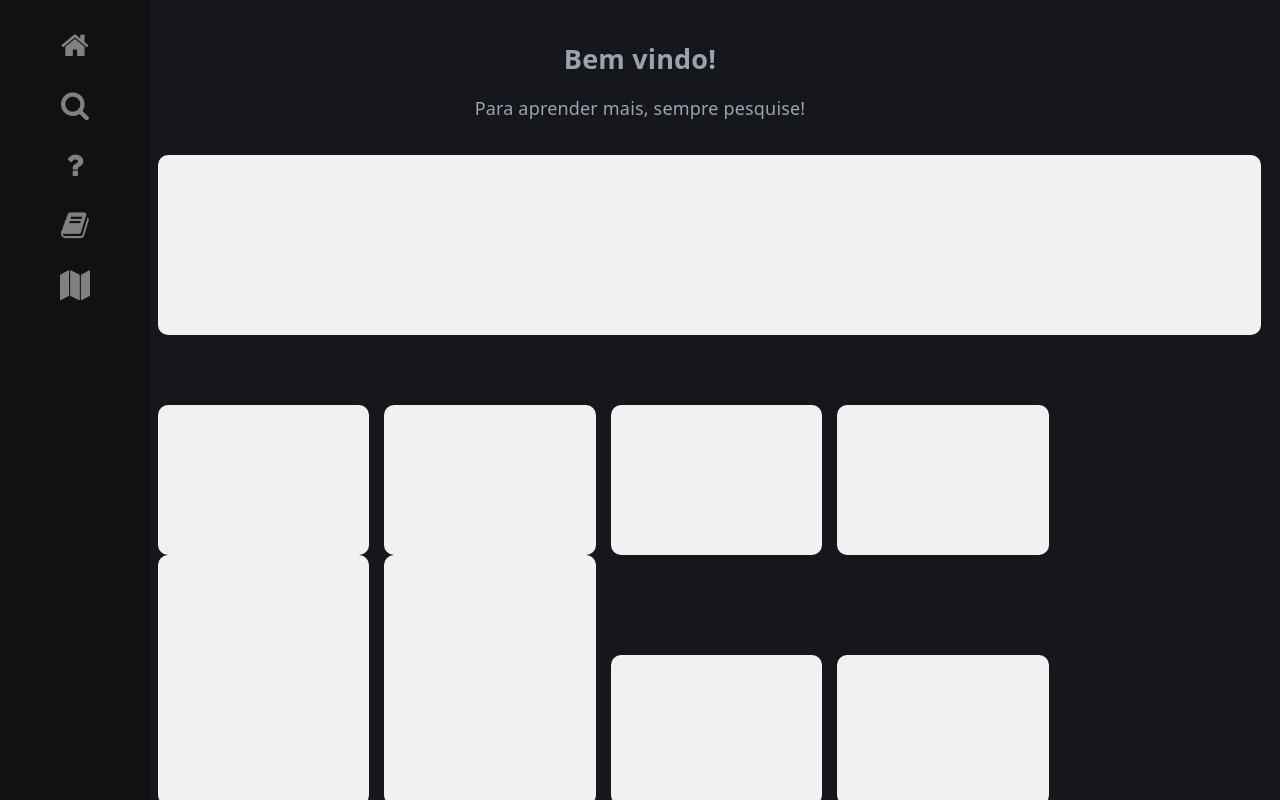
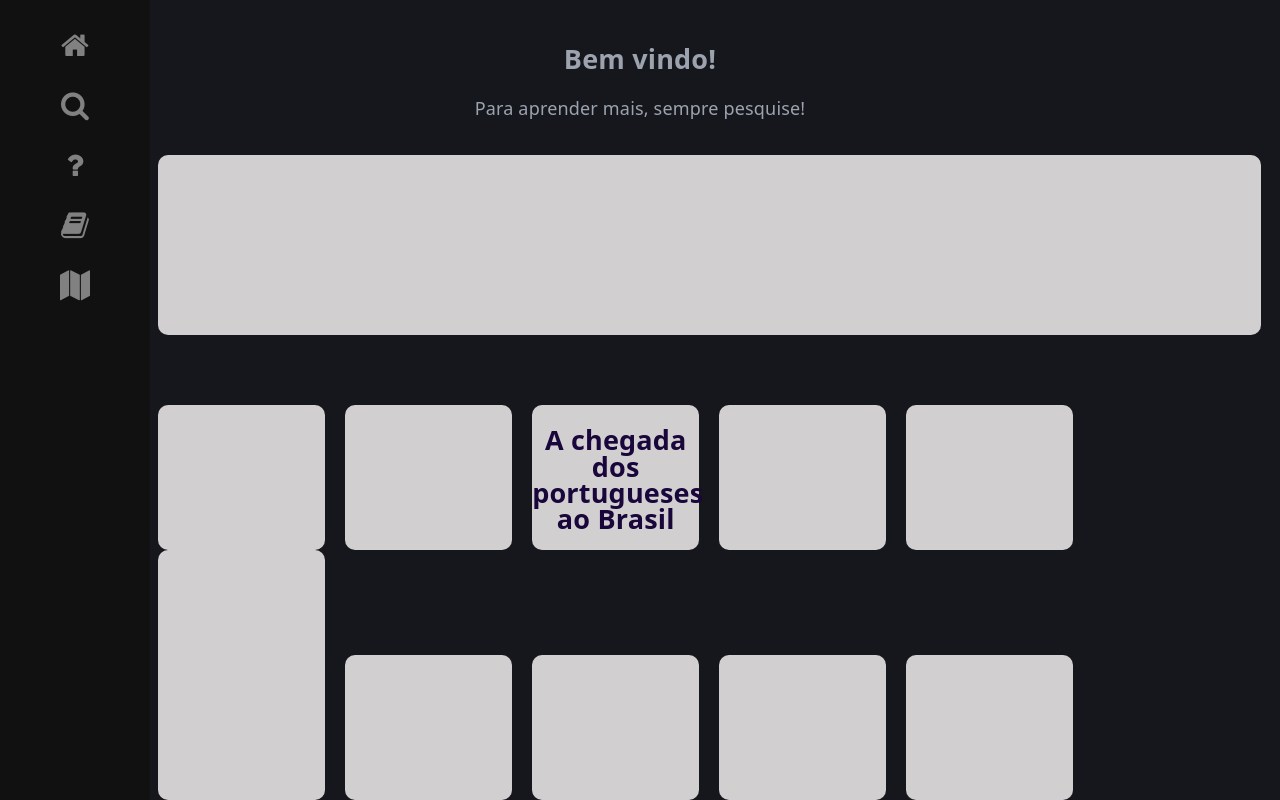
Before and after one commit to maju2107/SiteHistoriando, a React (Vite) app in the folder site/: page / in a window 1280 px wide. Shown: the top 800 px of the page. Built offline with nearby package versions, Linux system fonts and the light colour scheme.

Commit message:
{update}ajustes

```diff
--- a/site/src/SideNavigationBar.css
+++ b/site/src/SideNavigationBar.css
@@ -36,16 +36,21 @@
 
 .column {
     float: left;
-    width: 10%;
-    padding: 50px;
-    height:50%;
-    background-color: #f1f1f1;
-    margin-right: 15px;
+    width: 15%;
+    height:145%;
+    background-color: #d1cfcf;
+    margin-right: 20px;
     border-radius: 10px;
+    align-items: center;
+
+}
+
+#title {
+    color: #19063a;
 }
 
 #banner {
-    background-color: #f1f1f1;
+    background-color: #d1cfcf;
     width: 99%;
     height:180%;
     border-radius: 10px;
@@ -78,5 +83,6 @@
         width: 100%;
         display: block;
         margin-bottom: 20px;
+
     }
 }
--- a/site/src/SideNavigationBar.jsx
+++ b/site/src/SideNavigationBar.jsx
@@ -1,10 +1,10 @@
-import React, {useState} from 'react';
+import React from 'react';
 import './SideNavigationBar.css';
 
 
 function SideNavigationBar() {
 
-    const [open, setOpen] = useState(false);
+    // const [open, setOpen] = useState(false);
 
     return (
         <>
@@ -39,6 +39,7 @@ function SideNavigationBar() {
             </div>
 
             <div className='column'>
+                <h2 id='title'>A chegada dos portugueses ao Brasil</h2>
             </div>
 
             <div className='column'>
```
